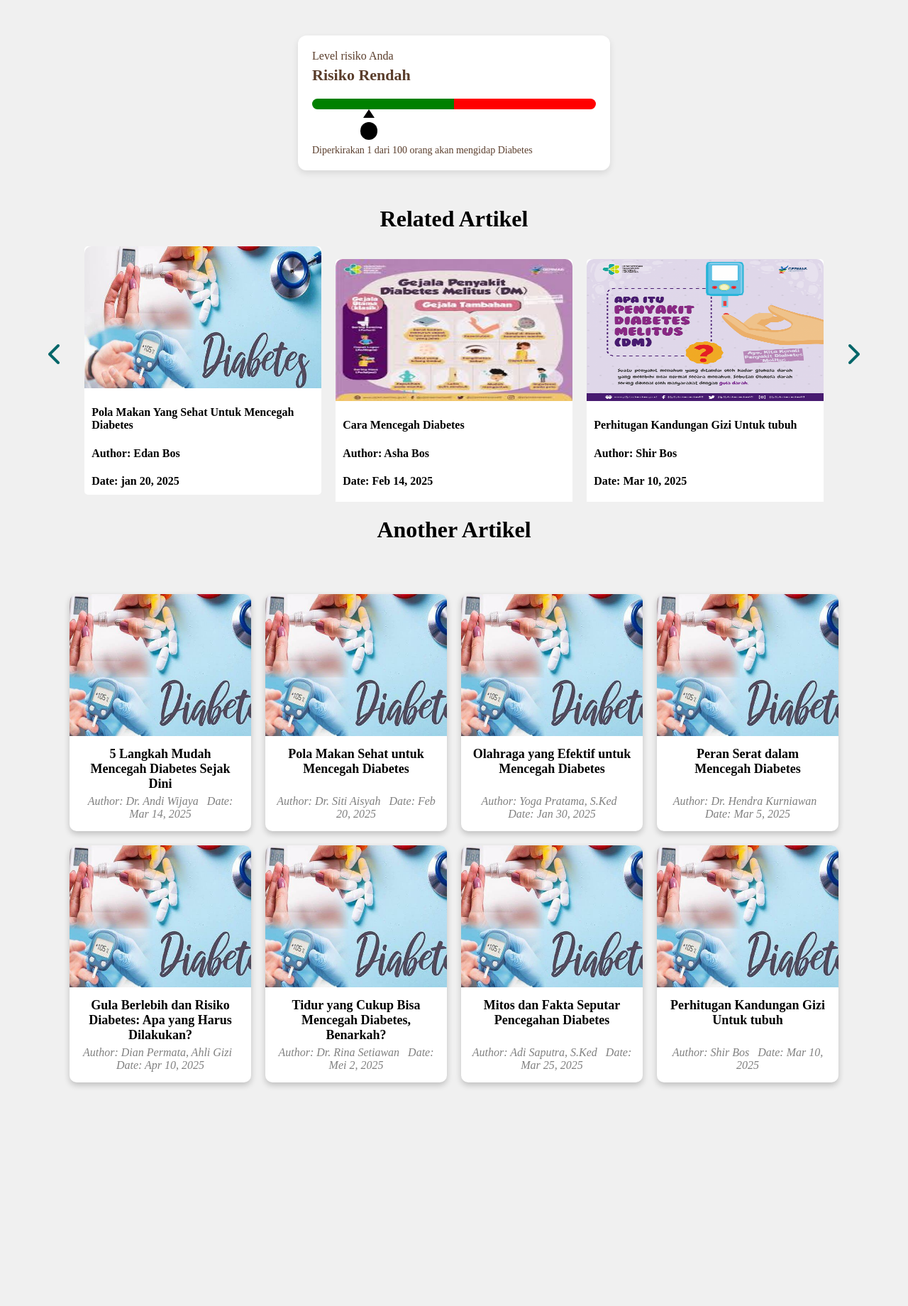
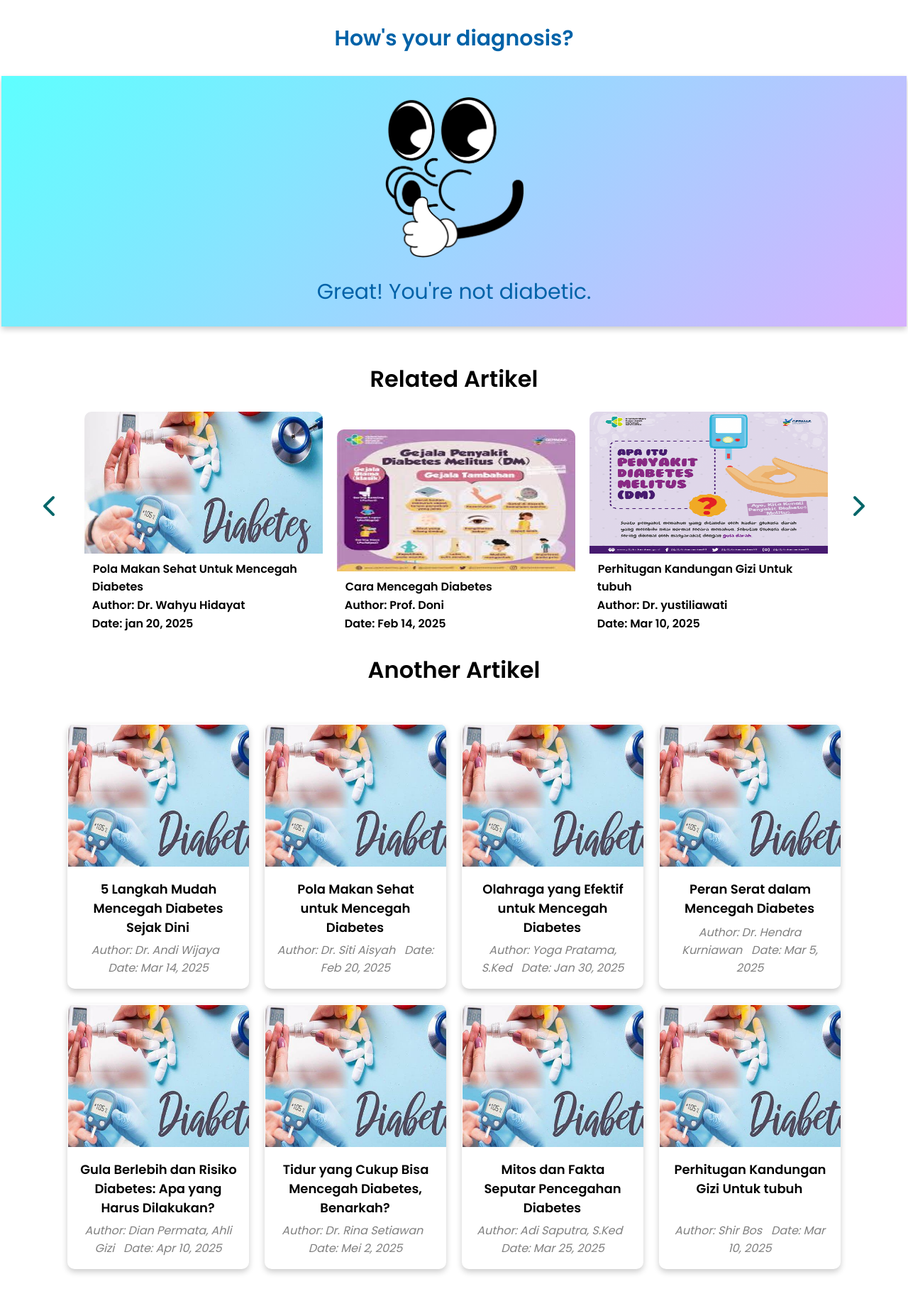
Before and after one commit to ednaodetta/sugar-trackr, a Flask app: page /result_nondiabetes in a window 1280 px wide. Shown: the whole page at 71% size. Before the commit the page ends 1532 px from the top, so only its background shows below. Run offline with Flask 2, Linux system fonts and the light colour scheme; parts of the project's set-up code (start-up, migrations or seed data) failed here and were passed over.

Commit message:
coba pull

```diff
--- a/static/css/result_nondiabetes.css
+++ b/static/css/result_nondiabetes.css
@@ -1,135 +1,49 @@
-body{
-    background-color: #f0f0f0;
+* {
+    font-family: 'Poppins', sans-serif;
+    box-sizing: border-box;
+    margin: 1px;
 }
 
+body{
+    background-color: white;
+}
 
 .container {
-    max-width: 400px;
-    margin: 50px auto;
-    background: #fff;
-    padding: 20px;
-    border-radius: 12px;
-    box-shadow: 0 4px 10px rgba(0, 0, 0, 0.1);
+    padding: 25px;
+    max-width: 100%; /* Lebar container diperbesar */
+    background: linear-gradient(135deg, #5effff, #d6b0ff);
+    box-shadow: 0 4px 8px rgba(0, 0, 0, 0.2);
+    display: flex;
+    flex-direction: column;
+    align-items: center;
+    justify-content: center;
+    margin: 20px 0px 50px 0px;
+    text-align: center;
 }
 
 .title {
-    font-size: 16px;
-    color: #5a3d2b;
-    margin-bottom: 5px;
+    display: flex;
+    justify-content: center;
+    align-items: center;
+    font-size: 30px;
+    font-weight: 900;
+    padding-top: 30px;
+    padding-bottom: 10px;
+    color:rgb(0, 98, 168); /* Warna coklat gelap */
 }
 
-.risk {
-    font-size: 22px;
-    font-weight: bold;
-    color: #5a3d2b;
-    margin-bottom: 15px;
+.face img {
+    width: 200px; /* Menyesuaikan ukuran gambar */
+    height: auto;
 }
 
-.progress-container {
-    position: relative;
-    width: 100%;
-    margin: 20px 0 50px; /* Tambah lebih banyak margin bawah */
+.result {
+    font-size: 30px;
+    font-weight: 500;
+    margin-top: 15px;
+    color:rgb(0, 98, 168); /* Warna coklat gelap */
 }
 
-.progress-bar {
-    width: 100%;
-    height: 15px;
-    background: linear-gradient(to right, green 50%, red 50%);
-    border-radius: 10px;
-}
-
-.indicator {
-    position: absolute;
-    left: 20%; /* Sesuaikan posisi sesuai level risiko */
-    bottom: -50px; /* Lebih jauh dari progress bar */
-    transform: translateX(-50%);
-}
-
-.indicator .tooltip {
-    background: black;
-    height: 13px;
-    color: white;
-    padding: 6px 12px;
-    border-radius: 12px;
-    font-size: 14px;
-    position: absolute;
-    bottom: 7px; /* Tambah jarak lebih besar */
-    left: 50%;
-    transform: translateX(-50%);
-
-}
-
-.indicator .arrow {
-    width: 0;
-    height: 0;
-    border-left: 8px solid transparent;
-    border-right: 8px solid transparent;
-    border-bottom: 12px solid black;
-    position: absolute;
-    bottom: 38px; /* Naik sedikit agar tetap menyatu */
-    left: 70%;
-    transform: translateX(-50%);
-}
-
-.description {
-    font-size: 14px;
-    color: #5a3d2b;
-    margin-top: 10px;
-}
-/* .hasil .text{
-    font-family: gotham;
-    margin: 5px;
-}
-
-.hasil .text h1{
-    font-size: 30px;
-    font-weight: bold;
-    text-align: center;
-    margin: 10px;
-}
-
-.hasil{
-    display: flex;
-    justify-content: center;
-    flex-direction: column;
-    align-items: center;
-}
-
-a{
-    text-decoration: none;
-    color: inherit;
-}
-
-.hasil{
-    display: flex;
-    justify-content: center;
-    /* border: 1px solid black; */
-    margin: 80px;
-    padding: 10px;
-    border-radius: 10px;
-    background-color:rgb(134, 245, 147);
-    box-shadow: 0 0 5px rgba(0, 0, 0, 0.5);
-    margin-left: 120px;
-    margin-right: 120px;
-} */
-
-.page-wrapper a:hover{
-    color: #006669;
-}
-
-.post-slider {
-    position: relative;
-    width: 100%;
-}
-
-.slider-arrows {
-    position: absolute;
-    top: 50%;
-    width: 100%;
-    display: flex;
-    justify-content: space-between;
-    pointer-events: none; /* Biarkan klik tetap bisa ke slide */
-}
 
 .post-slider .next, .post-slider .prev {
     font-size: 2em;
@@ -143,7 +57,7 @@ a{
 
 .post-slider .next {
     position: absolute;
-    top: 50%;
+    top: 89%;
     right: 50px; /* Kurangi jarak dari tepi kanan */
     transform: translateY(-50%);
     font-size: 2em;
@@ -155,7 +69,7 @@ a{
 
 .post-slider .prev {
     position: absolute;
-    top: 50%;
+    top: 89%;
     left: 50px; /* Kurangi jarak dari tepi kiri */
     transform: translateY(-50%);
     font-size: 2em;
--- a/templates/html/result_nondiabetes.html
+++ b/templates/html/result_nondiabetes.html
@@ -7,21 +7,17 @@
 
     <link rel="stylesheet" href="/static/css/result_nondiabetes.css">
     <link rel="stylesheet" href="https://cdnjs.cloudflare.com/ajax/libs/font-awesome/6.4.2/css/all.min.css">
+    <link href="https://fonts.googleapis.com/css2?family=Poppins:wght@400;600&display=swap" rel="stylesheet">
 </head>
 <body>
 
+    <div class="title">How's your diagnosis?</div>
+
     <div class="container">
-        <div class="title">Level risiko Anda</div>
-        <div class="risk">Risiko Rendah</div>
-
-        <div class="progress-container">
-            <div class="progress-bar"></div>
-            <div class="indicator">
-                <div class="arrow"></div>
-                <div class="tooltip"></div>
-            </div>
+        <div class="face">
+            <img src="/static/2.png" alt="Face Image"> <!-- Ganti dengan lokasi gambarmu -->
         </div>
-        <div class="description">Diperkirakan 1 dari 100 orang akan mengidap Diabetes</div>
+        <div class="result">Great! You're not diabetic.</div>
     </div>
 
     <div class="page-wrapper">
@@ -36,8 +32,8 @@
                 <div class="post">
                     <img src="/static/diabetes1.jpg" alt="diabetes1" class="slider-image">
                     <div class="post-info">
-                        <h4><a href="www.youtube.com">Pola Makan Yang Sehat Untuk Mencegah Diabetes</a></h4>
-                        <h4>Author: Edan Bos</h4>
+                        <h4><a href="www.youtube.com">Pola Makan Sehat Untuk Mencegah Diabetes</a></h4>
+                        <h4>Author: Dr. Wahyu Hidayat</h4>
                         <h4>Date: jan 20, 2025</h4>
                     </div>
                 </div>
@@ -46,7 +42,7 @@
                     <img src="/static/images.jpeg" alt="diabetes2" class="slider-image">
                     <div class="post-info">
                         <h4><a href="www.youtube.com">Cara Mencegah Diabetes</a></h4>
-                        <h4>Author: Asha Bos</h4>
+                        <h4>Author: Prof. Doni</h4>
                         <h4>Date: Feb 14, 2025</h4>
                     </div>
                 </div>
@@ -55,7 +51,7 @@
                     <img src="/static/6_Desember_01.png" alt="diabetes3" class="slider-image">
                     <div class="post-info">
                         <h4><a href="www.youtube.com">Perhitugan Kandungan Gizi Untuk tubuh</a></h4>
-                        <h4>Author: Shir Bos</h4>
+                        <h4>Author: Dr. yustiliawati</h4>
                         <h4>Date: Mar 10, 2025</h4>
                     </div>
                 </div>
@@ -64,7 +60,7 @@
                     <img src="/static/diabetes-melitus-doktersehat.jpg" alt="diabetes4" class="slider-image">
                     <div class="post-info">
                         <h4><a href="www.youtube.com">Pola Hidup Sehat</a></h4>
-                        <h4>Author: Ronald Bos</h4>
+                        <h4>Author: Raditya Ardika</h4>
                         <h4>Date: Feb 20, 2025</h4>
                     </div>
                 </div>
@@ -73,7 +69,7 @@
                     <img src="/static/diabetes1.jpg" alt="diabetes1" class="slider-image">
                     <div class="post-info">
                         <h4><a href="www.youtube.com">Kenali Gejala Awal Diabetes</a></h4>
-                        <h4>Author: Noris Bos</h4>
+                        <h4>Author: Dr. Ayu</h4>
                         <h4>Date: Apr 1, 2025</h4>
                     </div>
                 </div>
```
Also changed, not shown: static/css/result_diabetes.css (+35 -122 lines), templates/html/result_diabetes.html (+5 -10 lines), static/2.png (added), static/3.png (added).
